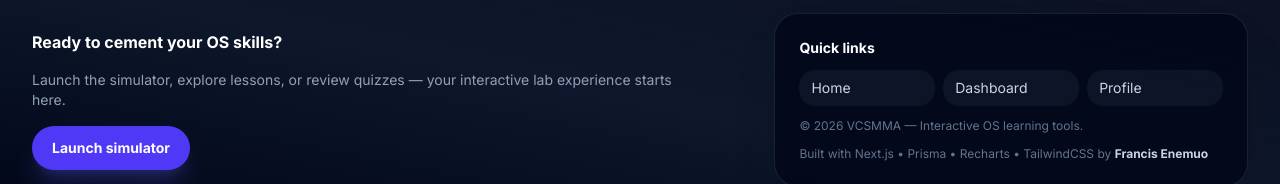
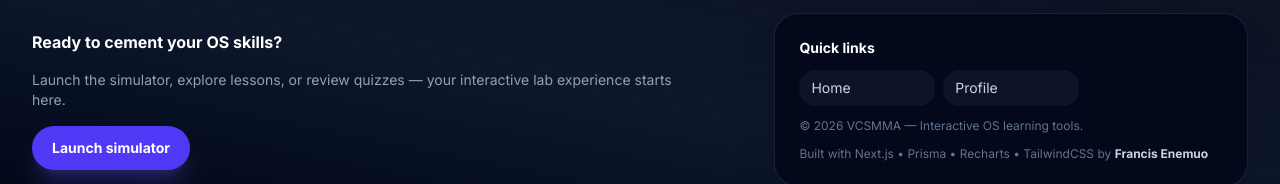
Before and after one commit to fenemuo/vcsmma, a Next.js app: page / in a window 1280 px wide. Shown: the part 1378-1562 px from the top of the page. Built offline with nearby package versions, Linux system fonts and the light colour scheme; no server answers.

Commit message:
fix: remove Dashboard for navbar and footer

```diff
--- a/app/components/Footer.tsx
+++ b/app/components/Footer.tsx
@@ -24,9 +24,9 @@ export function Footer() {
             <Link href="/" className="rounded-2xl bg-slate-900/80 px-3 py-2 text-slate-300 transition hover:bg-slate-800 hover:text-white">
               Home
             </Link>
-            <Link href="/dashboard" className="rounded-2xl bg-slate-900/80 px-3 py-2 text-slate-300 transition hover:bg-slate-800 hover:text-white">
-              Dashboard
-            </Link>
+            {/* <Link href="/dashboard" className="rounded-2xl bg-slate-900/80 px-3 py-2 text-slate-300 transition hover:bg-slate-800 hover:text-white"> */}
+              {/* Dashboard */}
+            {/* </Link> */}
             <Link href="/profile" className="rounded-2xl bg-slate-900/80 px-3 py-2 text-slate-300 transition hover:bg-slate-800 hover:text-white">
               Profile
             </Link>
--- a/app/components/Navbar.tsx
+++ b/app/components/Navbar.tsx
@@ -7,7 +7,7 @@ import { Logo } from "./Logo";
 import { useSession } from "next-auth/react";
 
 const navItems = [
-  { title: "Dashboard", href: "/dashboard" },
+  // { title: "Dashboard", href: "/dashboard" },
   { title: "Simulators", href: "/simulator" },
   { title: "Learn", href: "/learn" },
   { title: "Quiz", href: "/quiz" },
```
